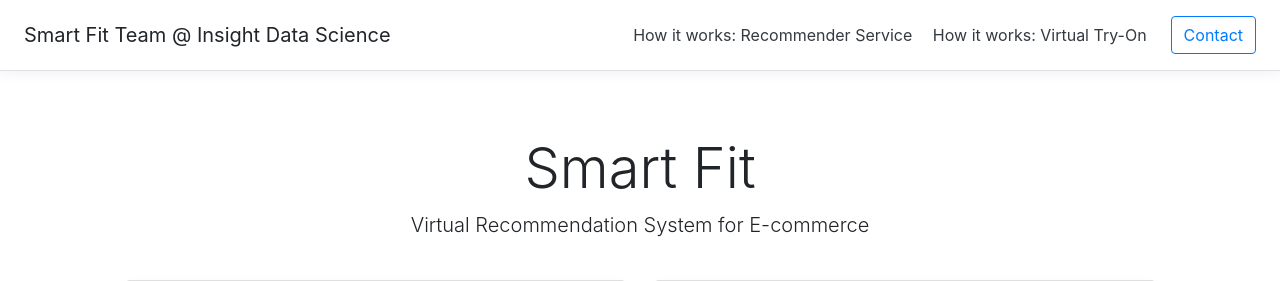
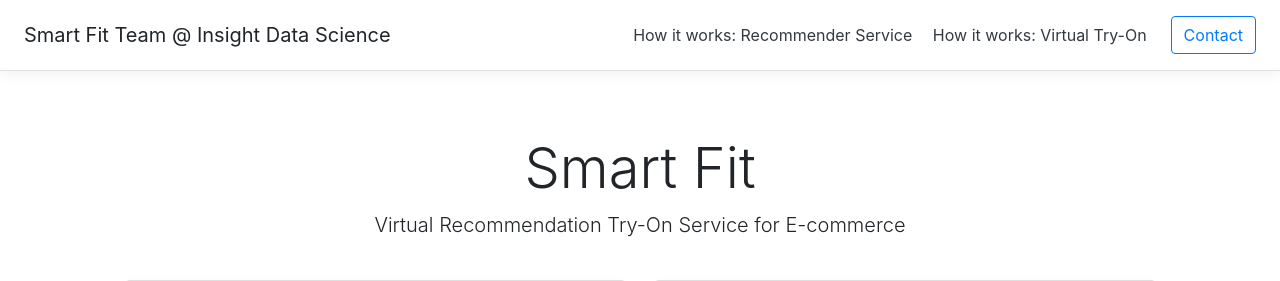
Before and after one commit to dawnis/SmartFit.ai, a Flask app: page / in a window 1280 px wide. Shown: the top 281 px of the page. Run offline with Flask 2, Linux system fonts and the light colour scheme; parts of the project's set-up code (start-up, migrations or seed data) failed here and were passed over; some libraries are stand-ins or nearby versions.

Commit message:
updated tagline

```diff
--- a/flaskapp/templates/index.html
+++ b/flaskapp/templates/index.html
@@ -29,7 +29,7 @@
 
 <div class="pricing-header px-3 py-3 pt-md-5 pb-md-4 mx-auto text-center">
     <h1 class="display-4">Smart Fit</h1>
-    <p class="lead">Virtual Recommendation System for E-commerce</p>
+    <p class="lead">Virtual Recommendation Try-On Service for E-commerce</p>
 </div>
 
 <div class="container">
```
